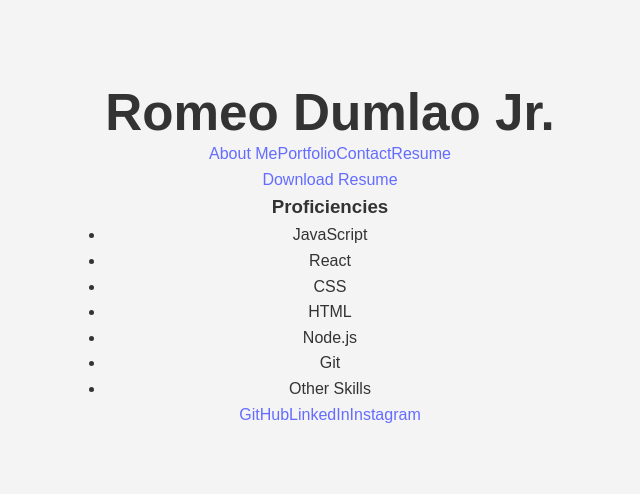
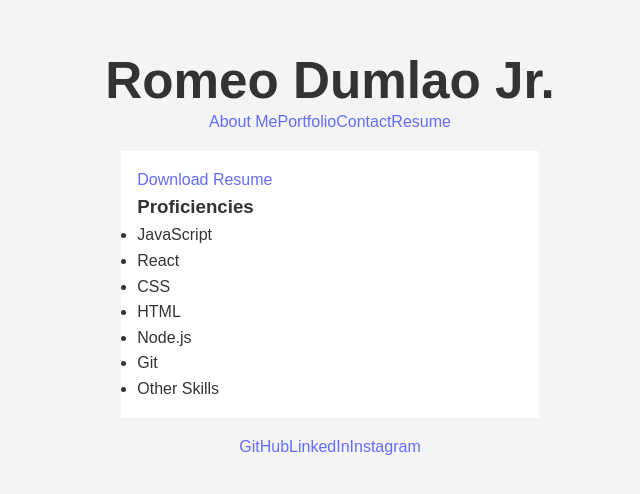
Before and after one commit to romeocd/portfolio-react, a React (Vite) app: page /resume in a window 1280 px wide. Shown: the part 144-638 px from the top of the page, without its empty margins (310-950 px from the left). Built offline with nearby package versions, Linux system fonts and the light colour scheme.

Commit message:
add Resume component style

```diff
--- a/src/App.css
+++ b/src/App.css
@@ -90,7 +90,13 @@ body, html {
   padding: 0.5rem 1rem;
   cursor: pointer;
 }
-
+/* Resume Component */
+.resume {
+  background-color: white;
+  padding: 1rem;
+  margin: 1rem;
+  text-align: left;
+}
 #root {
   max-width: 1280px;
   margin: 0 auto;
```
